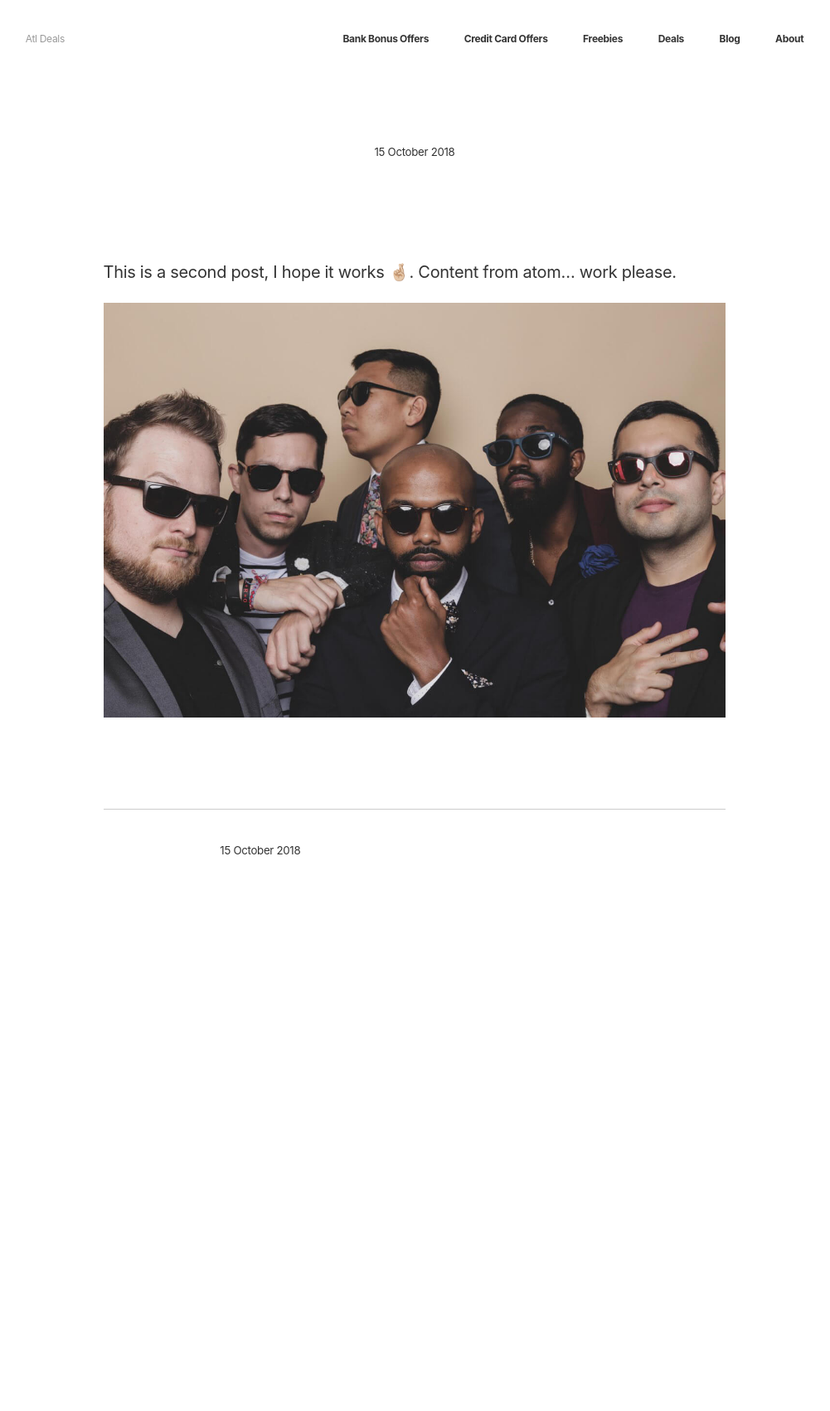
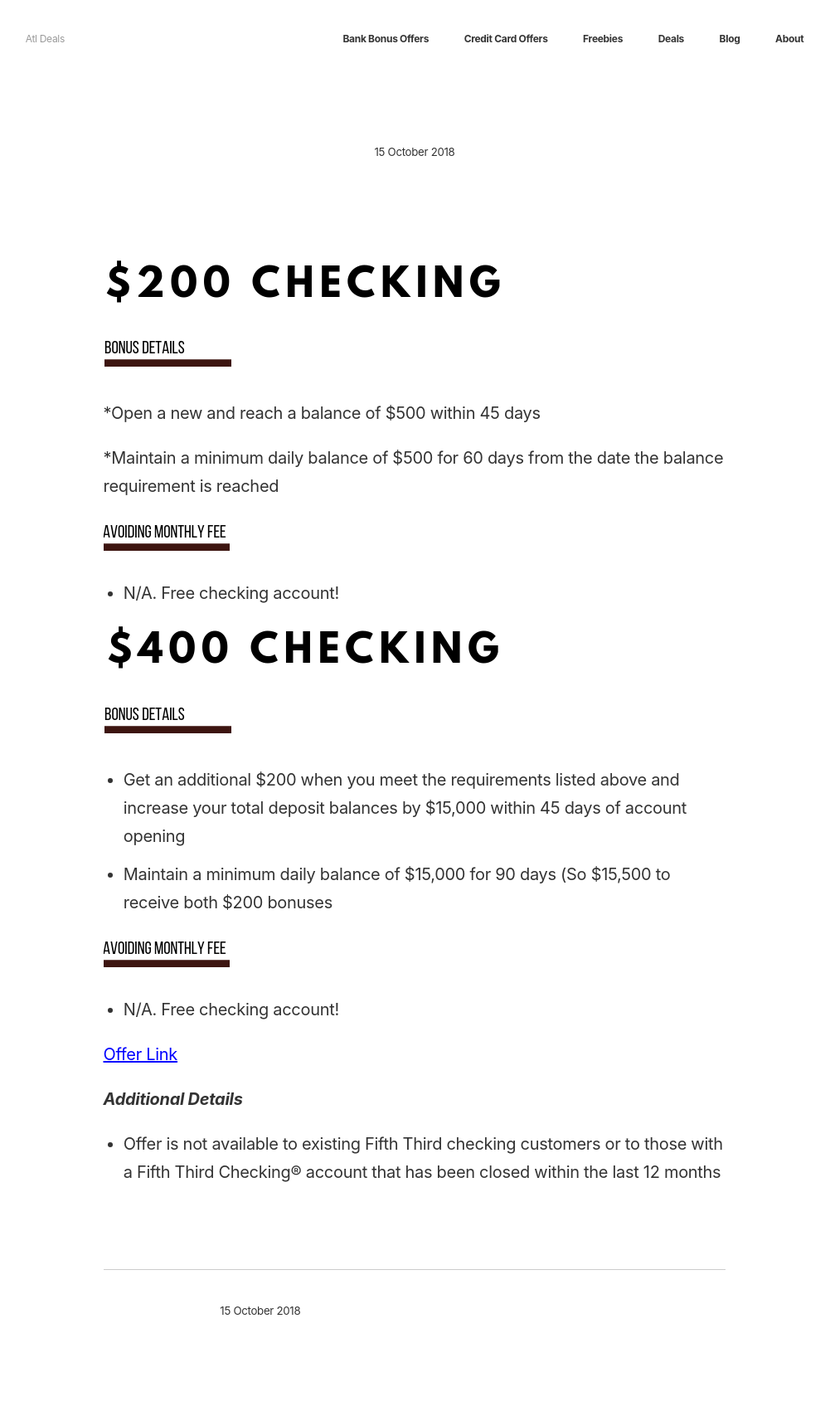
Before and after one commit to ohiosveryown/atldeals, a Jekyll site: the page built from _posts/2018-10-15-second-post.markdown, in a window 1280 px wide. Shown: the whole page at 83% size, without its empty margins (140-1141 px from the left). Built offline with Jekyll 4.4.1, drawn with Linux system fonts in a browser that asks for light colours; our own code applies the rules of GitHub Pages for plain Markdown files; before the commit the page ends 1147 px from its top, so only the background shows below that.

Commit message:
Updated $400 and 1 other file

```diff
--- a/_posts/2018-10-15-second-post.markdown
+++ b/_posts/2018-10-15-second-post.markdown
@@ -1,11 +1,37 @@
 ---
-title: Second Post
+title: 'Fifth Third: $200 - $400 Checking'
 date: 2018-10-15 23:09:00 Z
 categories:
 - bank-bonus
 ---
 
-This is a second post, I hope it works 🤞🏼.
-Content from atom... work please.
+![$200.png](/uploads/$200.png)
 
-![IMG_15071.jpg](/uploads/IMG_15071.jpg)
+![Bonus Details (2).png](/uploads/Bonus%20Details%20(2).png)
+
+*Open a new  and reach a balance of $500 within 45 days
+
+*Maintain a minimum daily balance of $500 for 60 days from the date the balance requirement is reached
+
+![Avoiding Monthly.png](/uploads/Avoiding%20Monthly.png)
+
+* N/A. Free checking account!
+
+
+![$400.png](/uploads/$400.png)
+
+![Bonus Details (2).png](/uploads/Bonus%20Details%20(2).png)
+
+* Get an additional $200 when you meet the requirements listed above and increase your total deposit balances by $15,000 within 45 days of account opening
+
+* Maintain a minimum daily balance of $15,000 for 90 days (So $15,500 to receive both $200 bonuses
+
+![Avoiding Monthly.png](/uploads/Avoiding%20Monthly.png)
+
+* N/A. Free checking account!
+
+[Offer Link](https://accounts.53.com/banking/offer/checking?&cid=cpc:goog:AO18_Checking:Brand\+Bank\+Stacked:5%2F3%20bank%20bonus_b&mkwid=s_pcrid__pkw_5%2F3%20bank%20bonus_pmt_b_pdv_c_slid__pgrid_58635414238_ptaid_kwd-418285471405_&gclid=Cj0KCQjwquTbBRCSARIsADzW88zC0fgr8HdUMEDD4pivA-UTF1nQqrc3GWSeOANsr1XMl76_GPNonqAaAldxEALw_wcB)
+
+***Additional Details***
+
+* Offer is not available to existing Fifth Third checking customers or to those with a Fifth Third Checking® account that has been closed within the last 12 months
```
Also changed, not shown: _uploads/$400.png (added).
